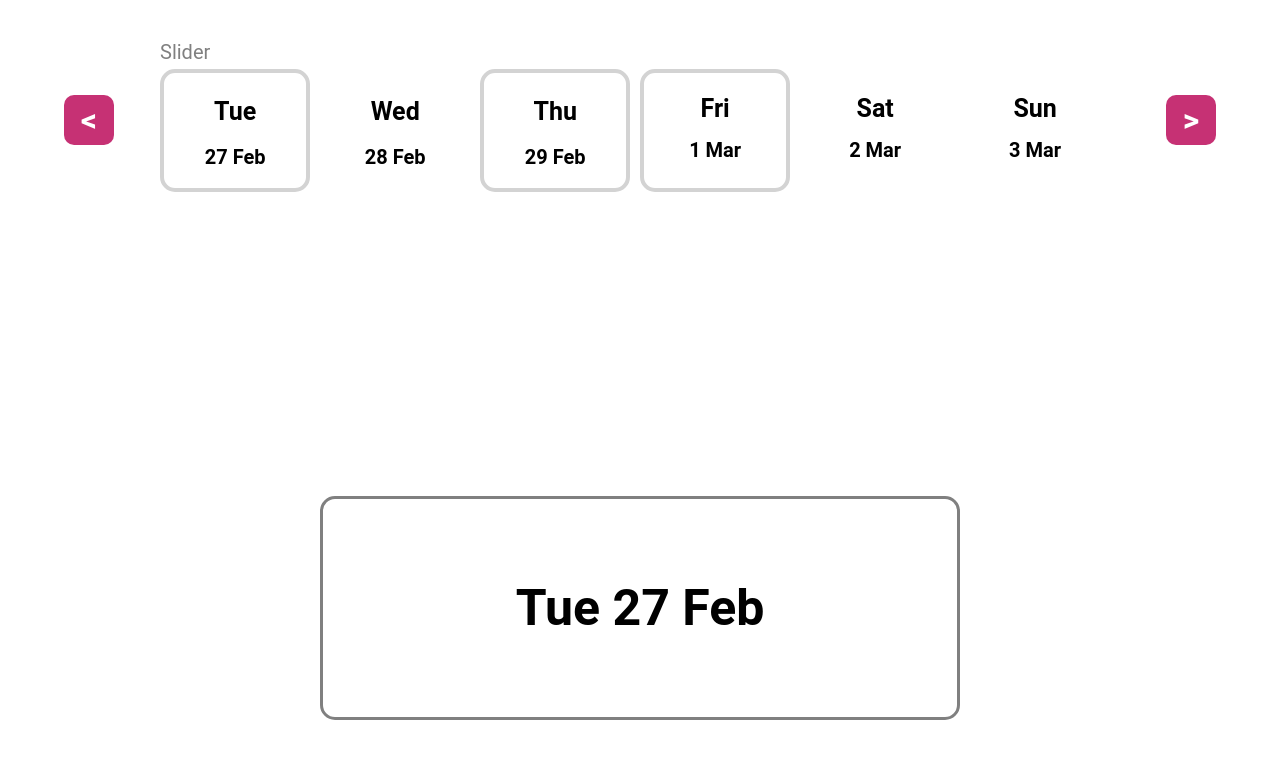
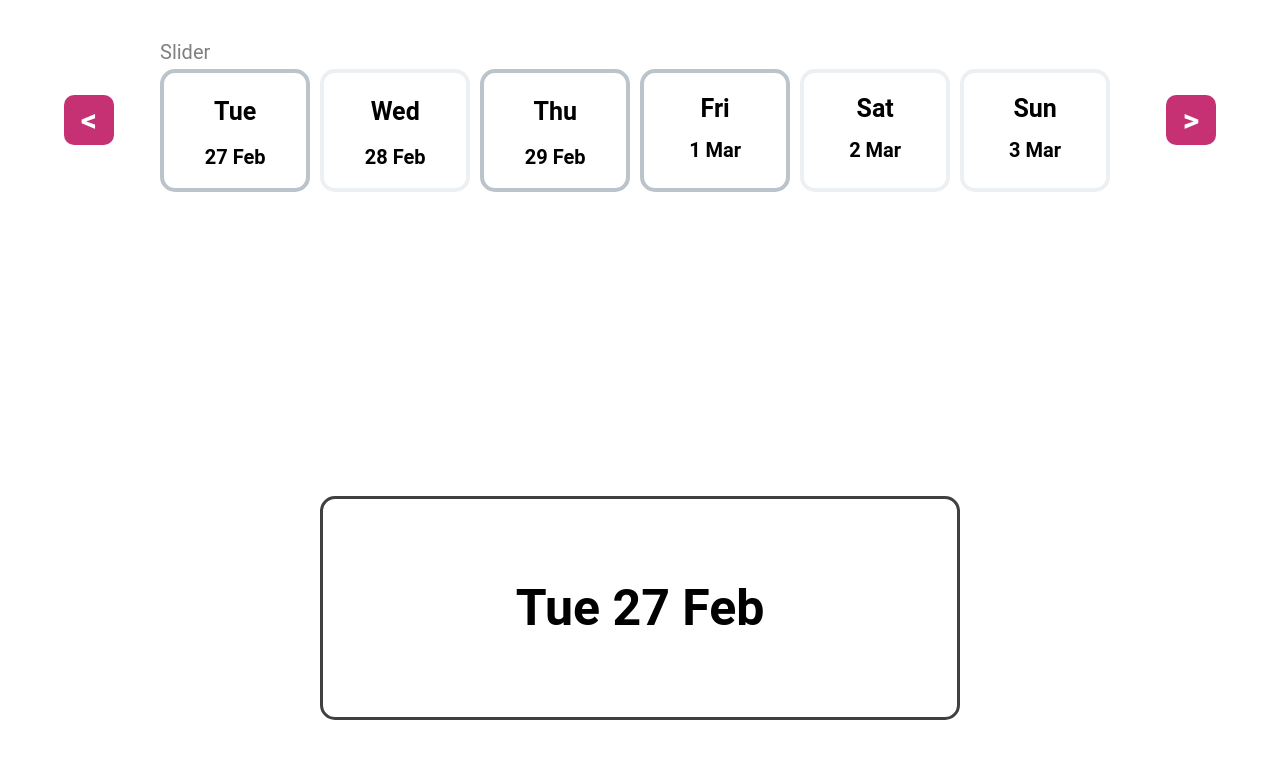
Before and after one commit to OnayR/Date-list, a React (Create React App) app in the folder date-list-react/: page / in a window 1280 px wide. Shown: the top 758 px of the page. Built offline with nearby package versions, Linux system fonts and the light colour scheme.

Commit message:
Minor style updates

```diff
--- a/date-list-react/src/App.css
+++ b/date-list-react/src/App.css
@@ -68,7 +68,7 @@ body {
     height: 100%;
     margin-bottom: 10px;
     border-radius: 15px;
-    border: 4px solid lightgray;
+    border: 4px solid #bbc3cb;
 }
 
 .date-item:hover {
@@ -80,7 +80,7 @@ body {
 }
 
 .deactived {
-    border: 4px solid white;
+    border: 4px solid #ecf0f3;
 }
 
 .date-item:last-child {
@@ -125,7 +125,7 @@ body {
     width: 50vw;
     height: 28vh;
     bottom: 10vh;
-    border: 3px solid gray;
+    border: 3px solid #404040;
     border-radius: 15px;
 
 }
--- a/date-list-react/src/App.js
+++ b/date-list-react/src/App.js
@@ -83,7 +83,6 @@ function CheckDate(e) {
 function selectDate() {
   let dataText = document.getElementById("data-text");
   index = this.id.slice(10);
-  console.log(index);
   this.classList.add("selected");
   for (let i = 0; i < 14; i++) {
     if (i != index) {
@@ -114,11 +113,9 @@ function addEvent() {
   for (let i = 0; i < 14; i++) {
     selectedDate = document.getElementById("date-item-" + i);
     if (selectedDate.classList.contains("deactived")) {
-      console.log(selectedDate);
       selectedDate.removeEventListener("click", selectDate);
       continue;
     }
-    console.log(selectedDate);
     selectedDate.addEventListener("click", selectDate);
   }
 }
@@ -137,7 +134,6 @@ function Deactivate() {
     }
     let date = document.getElementById("date-item-" + random);
     date.classList.add("deactived");
-    console.log(i + "hi")
   }
 }
 
```
